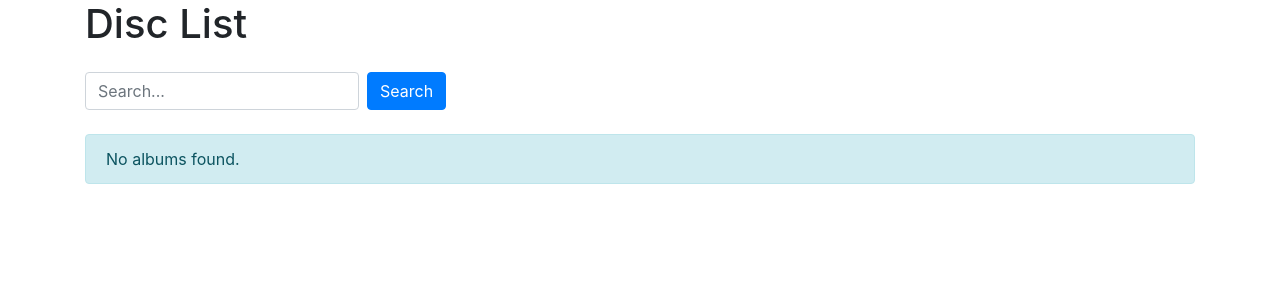
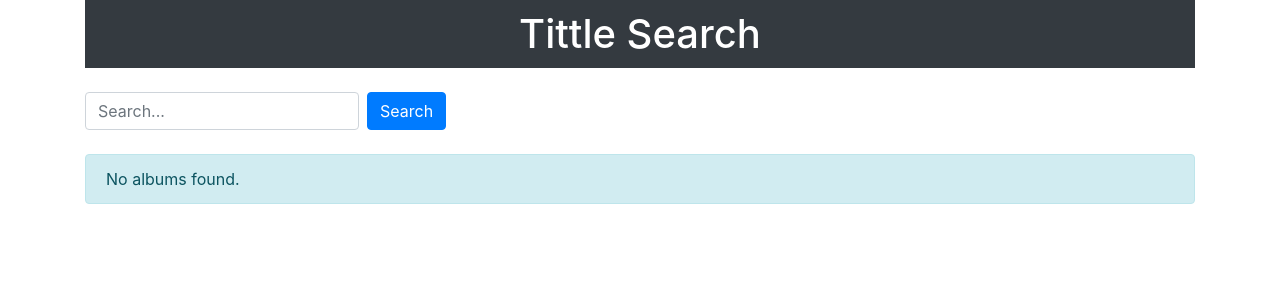
Before and after one commit to uozok/music_database, a Django app: page /album_list/ in a window 1280 px wide. Shown: the part 24-324 px from the top of the page. Run offline with Django 3.2, Linux system fonts and the light colour scheme; some libraries are stand-ins or nearby versions.

Commit message:
Added CSS

```diff
--- /dev/null
+++ b/label_list/static/css/list.css
@@ -0,0 +1,7 @@
+/* サイトタイトルのスタイル */
+.site-title {
+    background-color: #343a40; /* Bootstrapのダークグレート統一*/
+    color: white;
+    padding: 10px 0;
+    text-align: center;
+}
--- a/label_list/templates/base.html
+++ b/label_list/templates/base.html
@@ -3,12 +3,14 @@
 <head>
     <meta charset="UTF-8">
     <meta name="viewport" content="width=device-width, initial-scale=1.0">
+    {% load static %}
     <title>{% block title %}Music Database{% endblock %}</title>
     <!-- 他のCSSやJavaScriptのリンクなど、必要なリソースをこちらに追加 -->
     <link href="https://stackpath.bootstrapcdn.com/bootstrap/4.5.2/css/bootstrap.min.css" rel="stylesheet">
     <script src="https://code.jquery.com/jquery-3.5.1.slim.min.js"></script>
     <script src="https://cdn.jsdelivr.net/npm/@popperjs/core@2.9.3/dist/umd/popper.min.js"></script>
     <script src="https://stackpath.bootstrapcdn.com/bootstrap/4.5.2/js/bootstrap.min.js"></script>
+    <link rel="stylesheet" type="text/css" href="{% static 'css/list.css' %}">
 
 </head>
 <body>
--- a/label_list/templates/label_list/album_list.html
+++ b/label_list/templates/label_list/album_list.html
@@ -1,9 +1,10 @@
 {% extends "base.html" %}
+{% load static %}
 
 {% block content %}
 <div class="container mt-4">
 
-    <h1 class="mb-4">Disc List</h1>
+    <h1 class="mb-4 site-title">Tittle Search</h1>
 
     <form method="get" action="" class="form-inline mb-4">
         <input type="text" name="search" class="form-control mr-2" placeholder="Search...">
```
